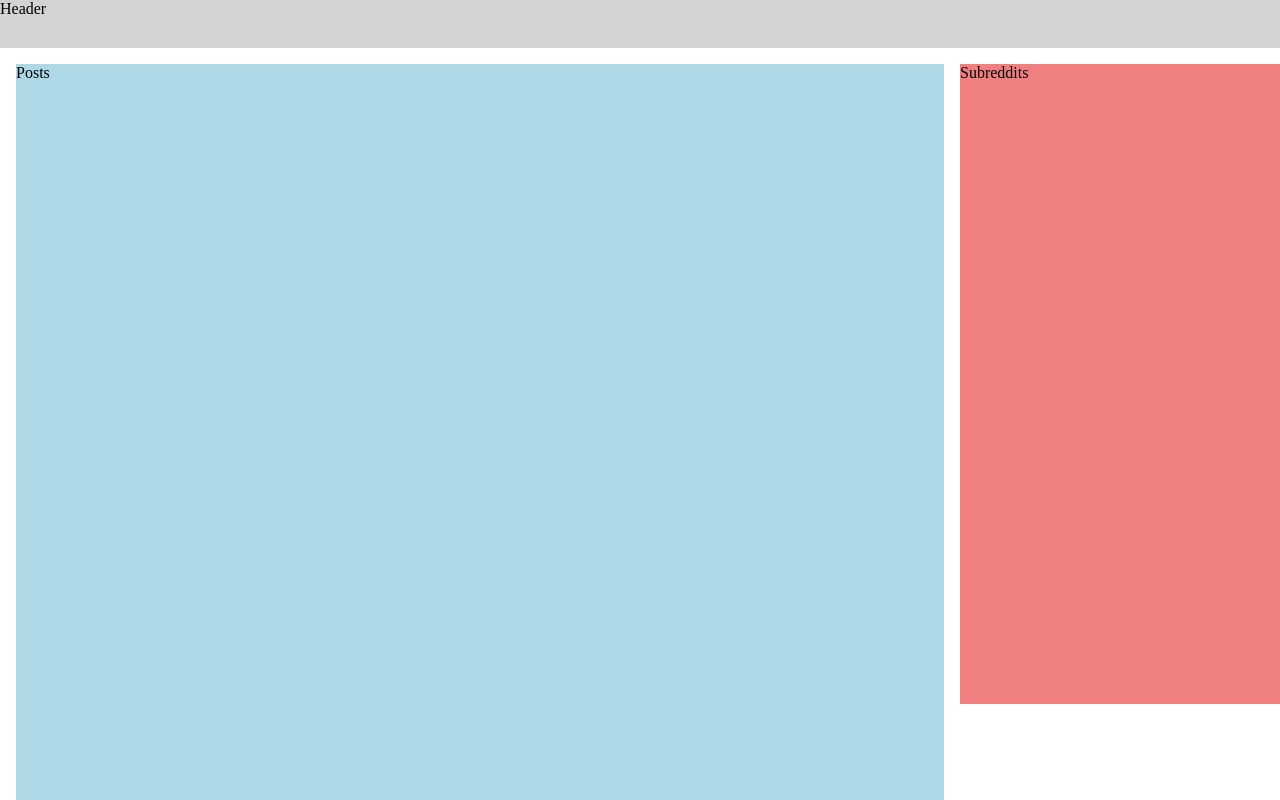
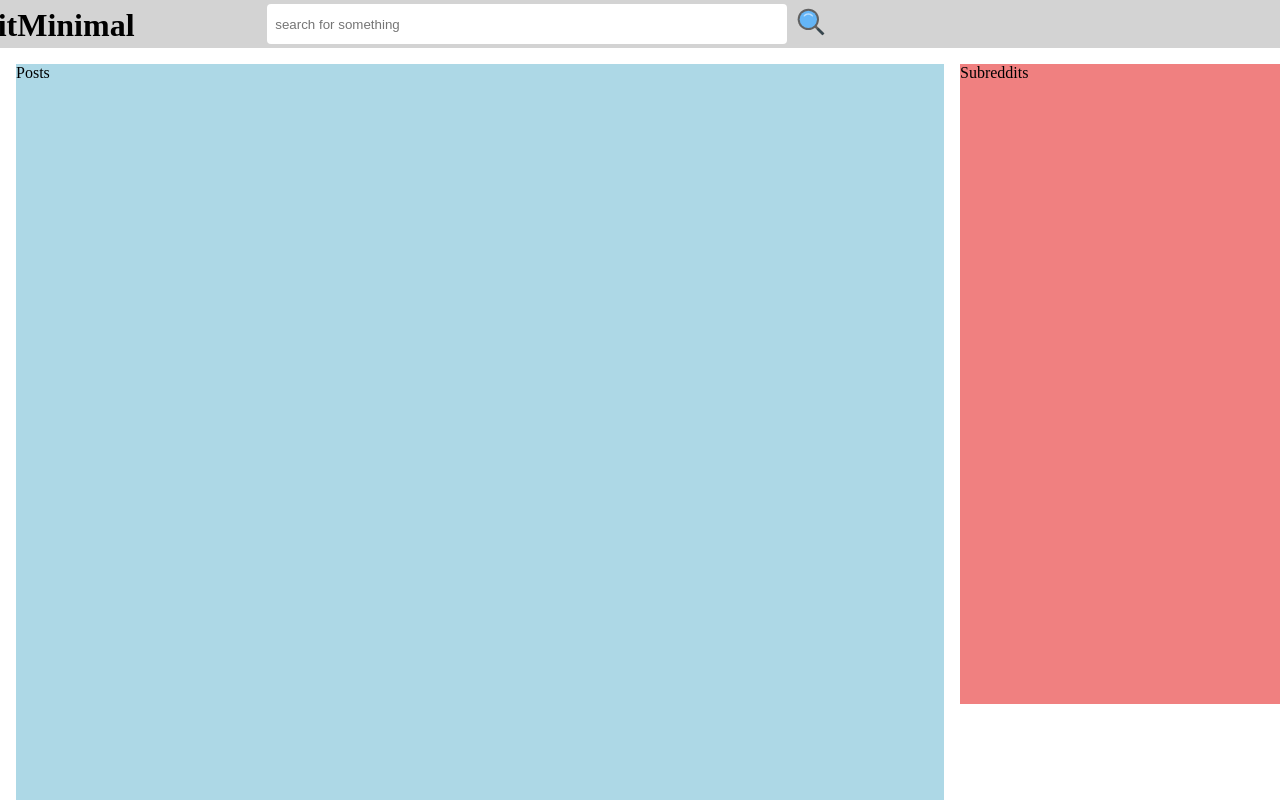
Before and after one commit to YSquid/reddit-minimal, a React (Create React App) app: page / in a window 1280 px wide. Shown: the top 800 px of the page. Built offline with nearby package versions, Linux system fonts and the light colour scheme.

Commit message:
search bar basic function and layout

```diff
--- a/package.json
+++ b/package.json
@@ -9,6 +9,7 @@
     "@testing-library/user-event": "^13.5.0",
     "react": "^18.2.0",
     "react-dom": "^18.2.0",
+    "react-icons": "^4.6.0",
     "react-redux": "^8.0.4",
     "react-scripts": "5.0.1",
     "redux": "^4.2.0",
--- a/src/components/header/Header.css
+++ b/src/components/header/Header.css
@@ -2,4 +2,31 @@
     background-color: lightgrey;
     grid-area: header;
     height: 3rem;
+    display: flex;
+    justify-content: space-evenly;
 }
+
+#mainLogo {
+margin-left: -35rem;
+padding: 0.25rem 0;
+}
+
+#searchForm {
+   margin-left: -20rem;
+   width: 35rem;
+   display: flex;
+   padding: .25rem 0;
+}
+
+#searchBar {
+    width: 100%;
+    border-radius: 0.25rem;
+    padding: 0.5rem;
+    margin-right: 0.5rem
+}
+
+#searchIcon {
+    font-size: 2rem;
+    background-color: transparent;
+    padding-top: 0.1rem;
+}
--- a/src/components/header/Header.js
+++ b/src/components/header/Header.js
@@ -1,11 +1,42 @@
-import React from 'react'
-import './Header.css'
+import React, { useState } from "react";
+import "./Header.css";
+import { FcReddit, FcSearch } from "react-icons/fc";
 
 function Header() {
+  //local state stores the search term - will be dispatched to store on submit
+  const [searchTerm, setSearchTerm] = useState("");
+
+  const handleSearchChange = (e) => {
+    e.preventDefault();
+    setSearchTerm(e.target.value);
+  };
+
+  //placeholder function for the submit action (in reality will dispatch action to filter the posts slice)
+  const handleSearchSubmit = (e) => {
+    e.preventDefault();
+    alert(`You searched for ${searchTerm}`);
+  };
 
   return (
-    <div className='Header'>Header</div>
-  )
+    <div className="Header">
+      <h1 id='mainLogo'>
+        <FcReddit />
+        RedditMinimal
+      </h1>
+      <form id="searchForm" role="search" onSubmit={handleSearchSubmit}>
+        <input
+          id='searchBar'
+          type="search"
+          placeholder="search for something"
+          onChange={handleSearchChange}
+          value={searchTerm}
+        />
+        <button id='searchIcon'>
+          <FcSearch />
+        </button>
+      </form>
+    </div>
+  );
 }
 
-export default Header
+export default Header;
```
Also changed, not shown: 1 other file (tests, documents, lock files or other folders).
